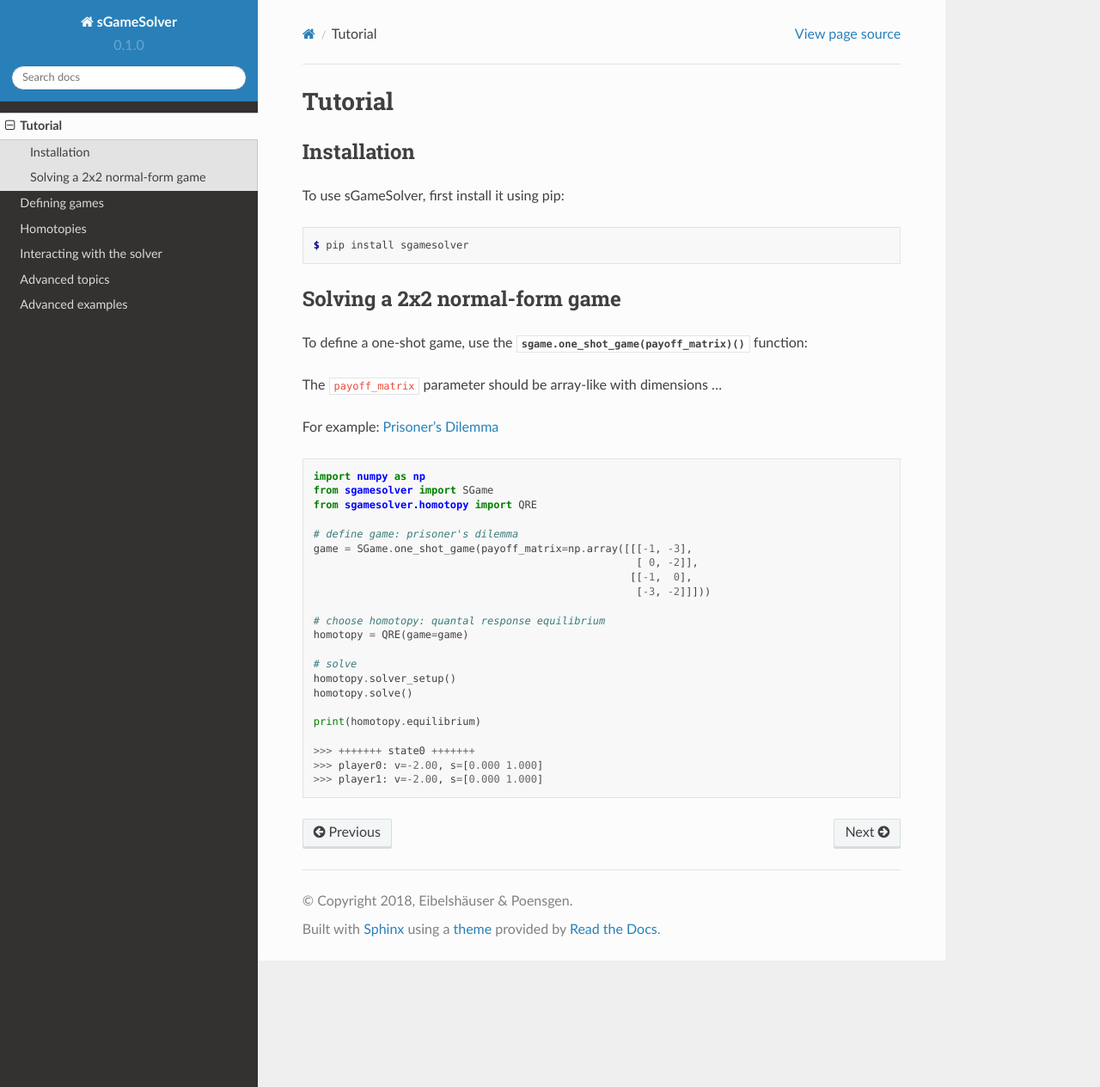
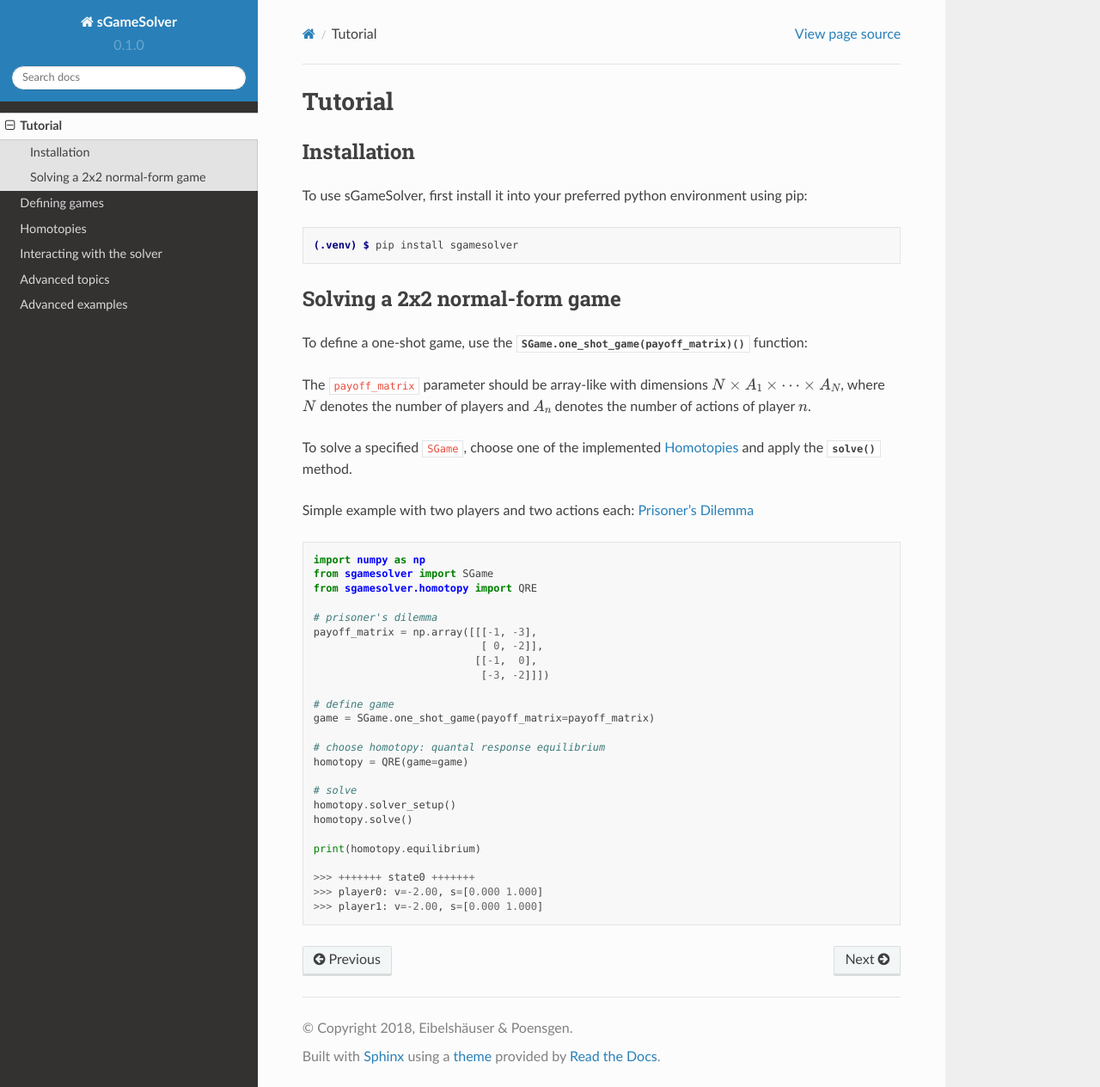
Before and after one commit to seibelsh/sgamesolver, a Sphinx documentation site: the page built from docs/source/tutorial.rst, in a window 1280 px wide and 1264 px high. Shown: the whole window at 86% size. Built offline with Sphinx 7.4.7 and the Read the Docs theme 2.0.0, drawn with Linux system fonts in a browser that asks for light colours.

Commit message:
still tuning first example

```diff
--- a/docs/source/tutorial.rst
+++ b/docs/source/tutorial.rst
@@ -6,21 +6,29 @@ Tutorial
 Installation
 ------------
 
-To use sGameSolver, first install it using pip:
+To use sGameSolver, first install it into your preferred
+python environment using pip:
 
 .. code-block:: console
 
-   $ pip install sgamesolver
+   (.venv) $ pip install sgamesolver
 
 Solving a 2x2 normal-form game
 ------------------------------
 
 To define a one-shot game, use the
-:py:func:`sgame.one_shot_game(payoff_matrix)` function:
+:py:func:`SGame.one_shot_game(payoff_matrix)` function:
 
-The ``payoff_matrix`` parameter should be array-like with dimensions ...
+The ``payoff_matrix`` parameter should be array-like with
+dimensions :math:`N \times A_1 \times \dots \times A_N`,
+where :math:`N` denotes the number of players
+and :math:`A_n` denotes the number of actions of player :math:`n`.
 
-For example: `Prisoner's Dilemma <https://en.wikipedia.org/wiki/Prisoner%27s_dilemma>`_
+To solve a specified ``SGame``, choose one of the implemented :doc:`homotopies`
+and apply the :py:func:`.solve()` method.
+
+Simple example with two players and two actions each:
+`Prisoner's Dilemma <https://en.wikipedia.org/wiki/Prisoner%27s_dilemma>`_
 
 .. code-block:: python
 
@@ -28,11 +36,14 @@ For example: `Prisoner's Dilemma <https://en.wikipedia.org/wiki/Prisoner%27s_dil
    from sgamesolver import SGame
    from sgamesolver.homotopy import QRE
 
-   # define game: prisoner's dilemma
-   game = SGame.one_shot_game(payoff_matrix=np.array([[[-1, -3],
-                                                       [ 0, -2]],
-                                                      [[-1,  0],
-                                                       [-3, -2]]]))
+   # prisoner's dilemma
+   payoff_matrix = np.array([[[-1, -3],
+                              [ 0, -2]],
+                             [[-1,  0],
+                              [-3, -2]]])
+
+   # define game
+   game = SGame.one_shot_game(payoff_matrix=payoff_matrix)
 
    # choose homotopy: quantal response equilibrium
    homotopy = QRE(game=game)
```
